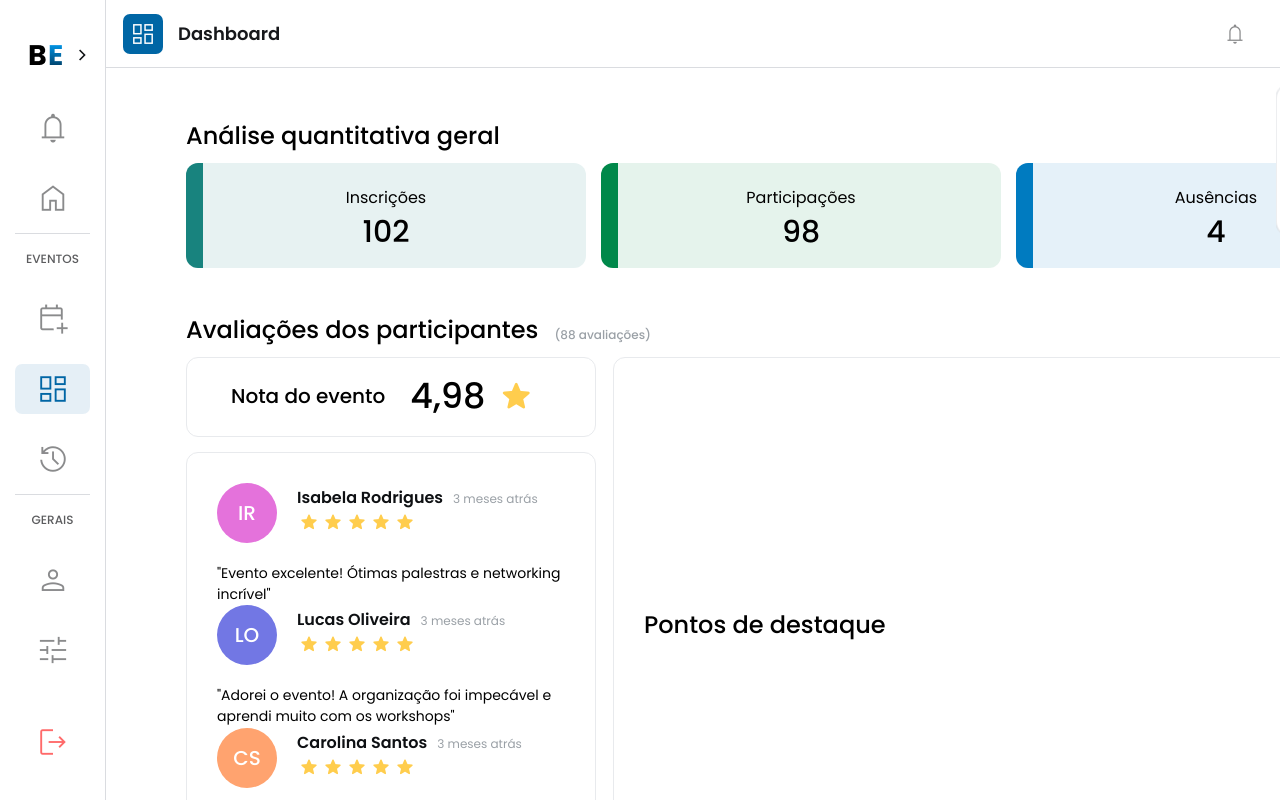
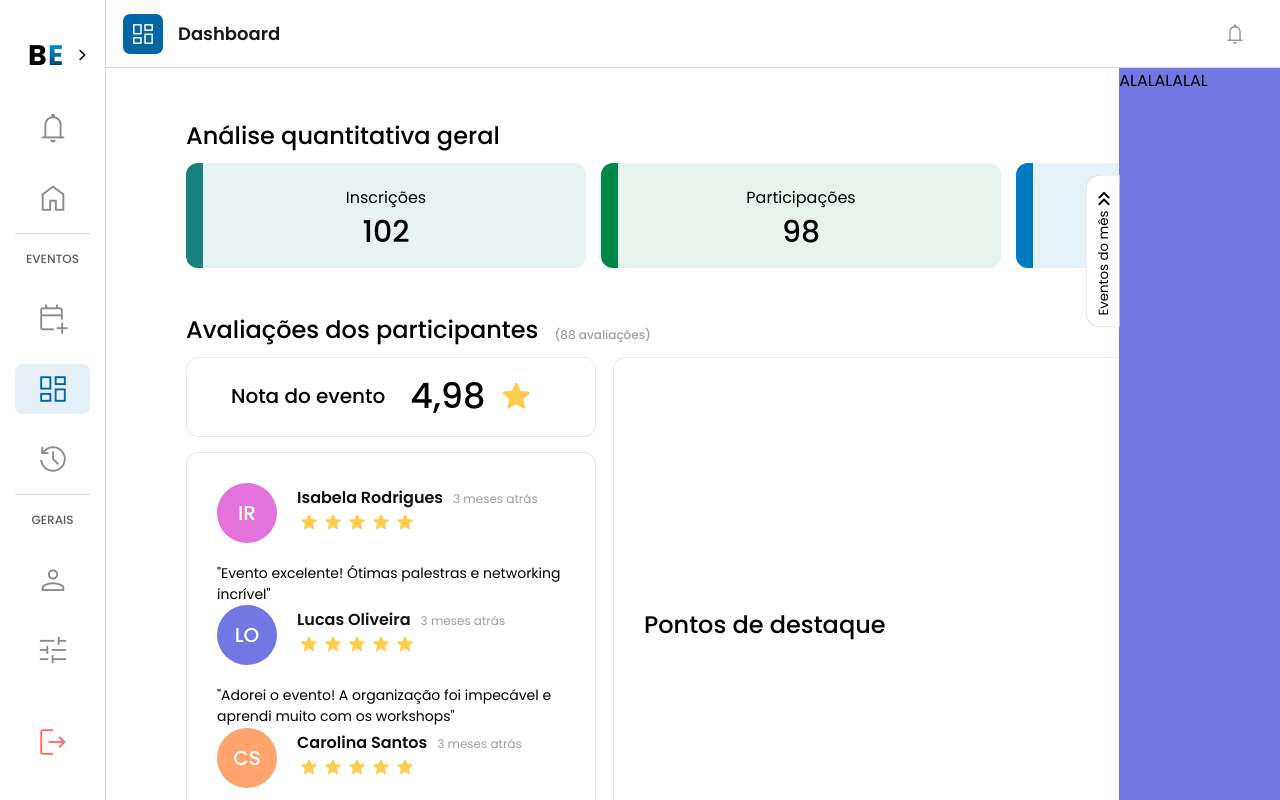
Before and after one commit to EsyProject/EsyFrontend, a React (Vite) app: page /dashboard in a window 1280 px wide. Shown: the top 800 px of the page. Built offline with nearby package versions, Linux system fonts and the light colour scheme.

Commit message:
feat: configuration of the menu features on the right

```diff
--- a/src/pages/Dashboard/Dashboard.css
+++ b/src/pages/Dashboard/Dashboard.css
@@ -22,10 +22,21 @@
   display: flex;
 }
 
+.left-column-dashboard{
+  width: fit-content;
+  transition: width .3s ease;
+}
+
 .left-column-dashboard.menu-open {
-  width: 1213px;
+  width: 1161px;;
   margin-right: 80px;
+  transition: width .3s ease;
 }
+
+.left-column-dashboard.menu-open .participant-reviews .participant-reviews-main .highlights{
+  width: auto;
+}
+
 
 .general-analysis {
   margin-top: 50px;
@@ -117,8 +128,13 @@
 .participant-reviews-main {
   display: flex;
   gap: 17px;
+  flex-wrap: wrap;
 }
 
+.left-column-dashboard.menu-open > .participant-reviews > .participant-reviews-main > .improvement-suggestions {
+  width: 100%;
+  height: auto;
+}
 .event-note {
   width: 410px;
   height: 80px;
@@ -313,20 +329,51 @@
   display: flex;
   align-items: center;
   justify-content: center;
-  position: absolute;
   width: 153px;
   height: 34px;
-  left: 95%;
-  top: 143px;
+  /* padding: 10px; */
   background: #ffffff;
   border: 1px solid #dadce0;
   border-radius: 15px 15px 0px 0px;
   transform: rotate(-90deg);
   border-bottom: none;
+  position: absolute;
+  bottom: 0;
+  left: 39%;
+  cursor: pointer;
 }
 
 .button-container-dashboard {
   display: flex;
   justify-content: center;
   width: 153px;
+  height: 200px;
+  right: 100%;
+  position: absolute;
 }
+
+.container-button-menu{
+  background-color: #00884a;
+  display: flex;
+  position: fixed;
+  height: 100vh;
+  top: 68px;
+  width: 500px;
+  transition: .2s all ease;
+  right: 0;
+}
+
+.menu-container-closed {
+  right: -26.5%;
+  transition: right .3s ease;
+}
+
+.menu-container-open {
+  right: 0;
+  transition: right .3s ease;
+}
+
+.container-menu{
+  background-color: #7277e4;
+  width: 100%;
+}
--- a/src/pages/Dashboard/Dashboard.jsx
+++ b/src/pages/Dashboard/Dashboard.jsx
@@ -199,6 +199,17 @@ const Dashboard = () => {
               </div>
             </div>
 
+            {/* <div className="button-container-dashboard">
+                <button onClick={toggleMenu}>
+                  Eventos do mês
+                  <span className="material-symbols-rounded">
+                    keyboard_double_arrow_right
+                  </span>
+                </button>
+            </div> */}
+
+            <div className={`container-button-menu ${menuOpen ? "menu-container-open" : "menu-container-closed"}`}>
+
             <div className="button-container-dashboard">
                 <button onClick={toggleMenu}>
                   Eventos do mês
@@ -206,6 +217,11 @@ const Dashboard = () => {
                     keyboard_double_arrow_right
                   </span>
                 </button>
+            </div>
+
+              <div className="container-menu">
+                <p>ALALALALAL</p>
+              </div>
             </div>
           </div>
         </div>
```
Also changed, not shown: 1 other file (tests, documents, lock files or other folders).
